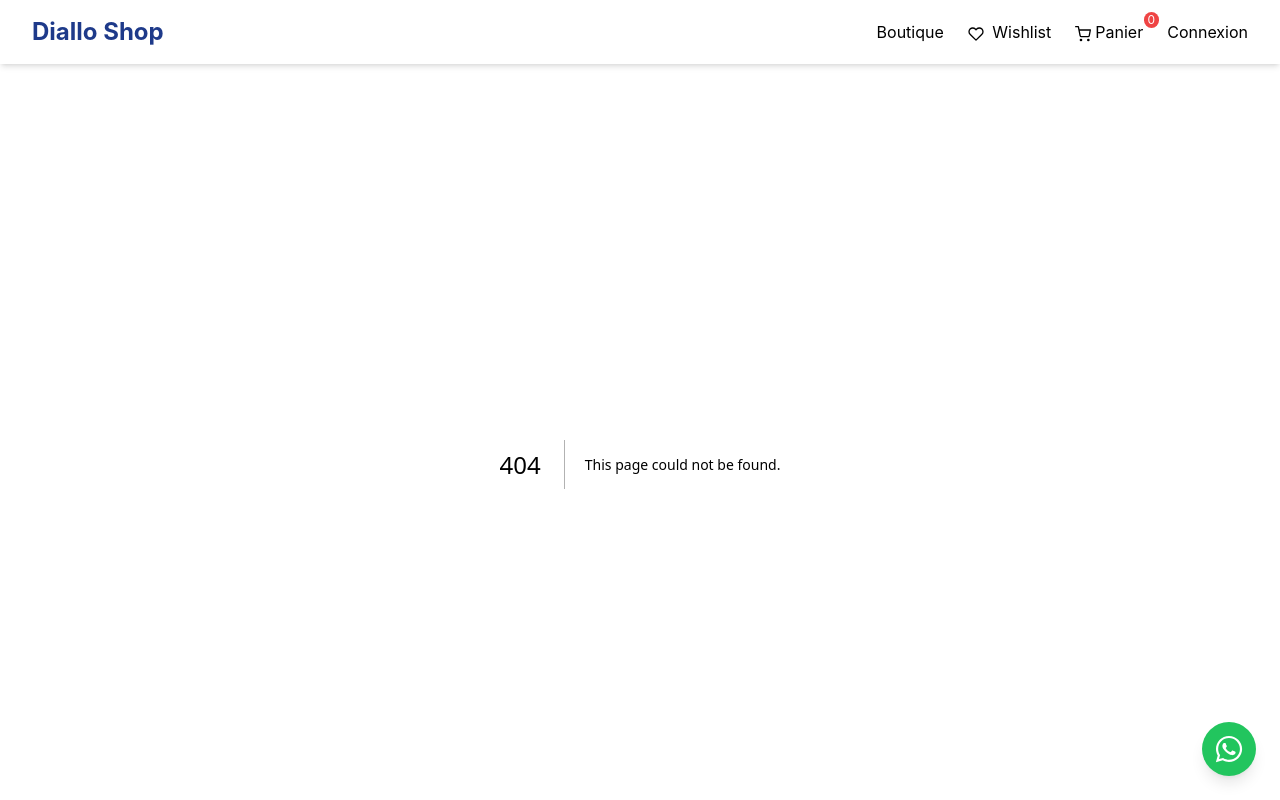
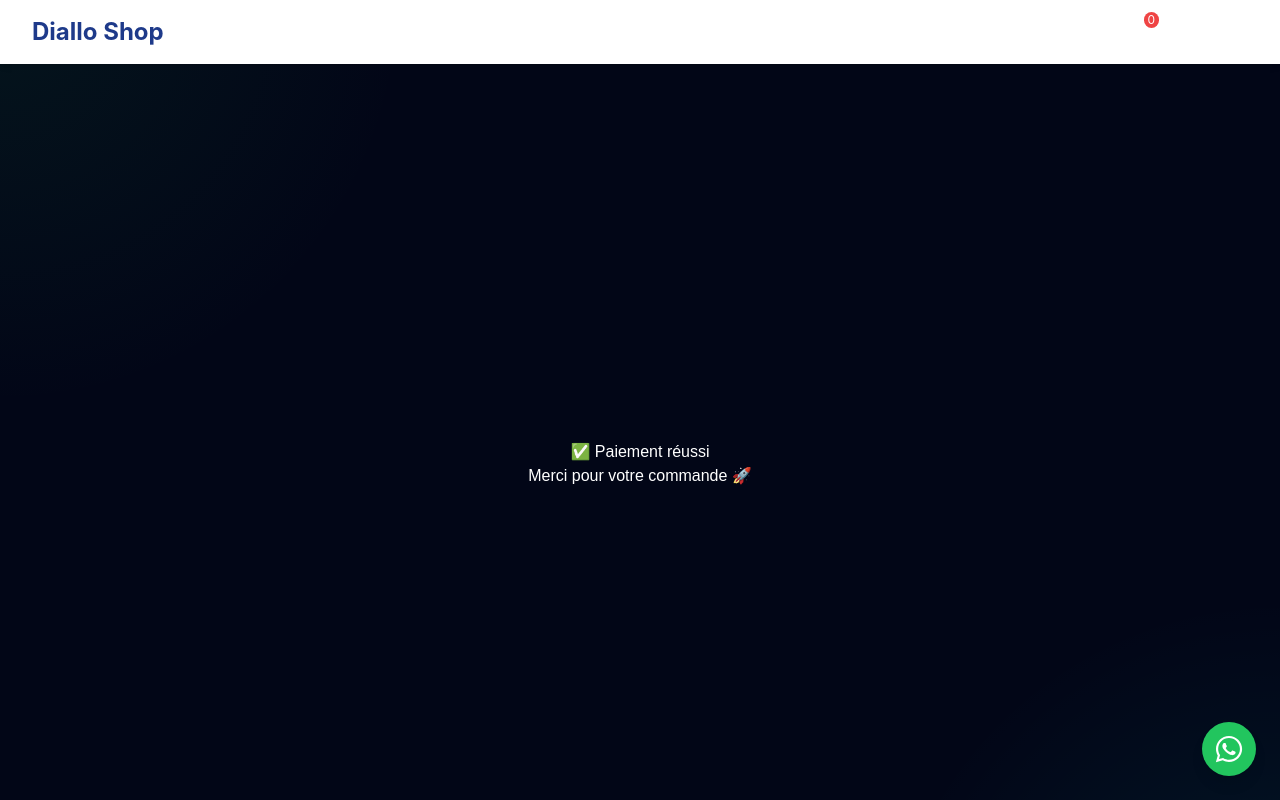
Before and after one commit to LAIONblack1/DIALLO-SHOP-MLD, a Next.js app: page /success in a window 1280 px wide. Before the commit this address had no page. Shown: the top 800 px of the page. Built offline with nearby package versions, Linux system fonts and the light colour scheme.

Commit message:
Create success.js

```diff
--- /dev/null
+++ b/pages/success.js
@@ -0,0 +1,18 @@
+export default function Success() {
+  return (
+    <div
+      style={{
+        display: "flex",
+        justifyContent: "center",
+        alignItems: "center",
+        height: "100vh",
+        flexDirection: "column",
+        fontFamily: "Arial",
+      }}
+    >
+      <h1>✅ Paiement réussi</h1>
+
+      <p>Merci pour votre commande 🚀</p>
+    </div>
+  );
+      }
```
